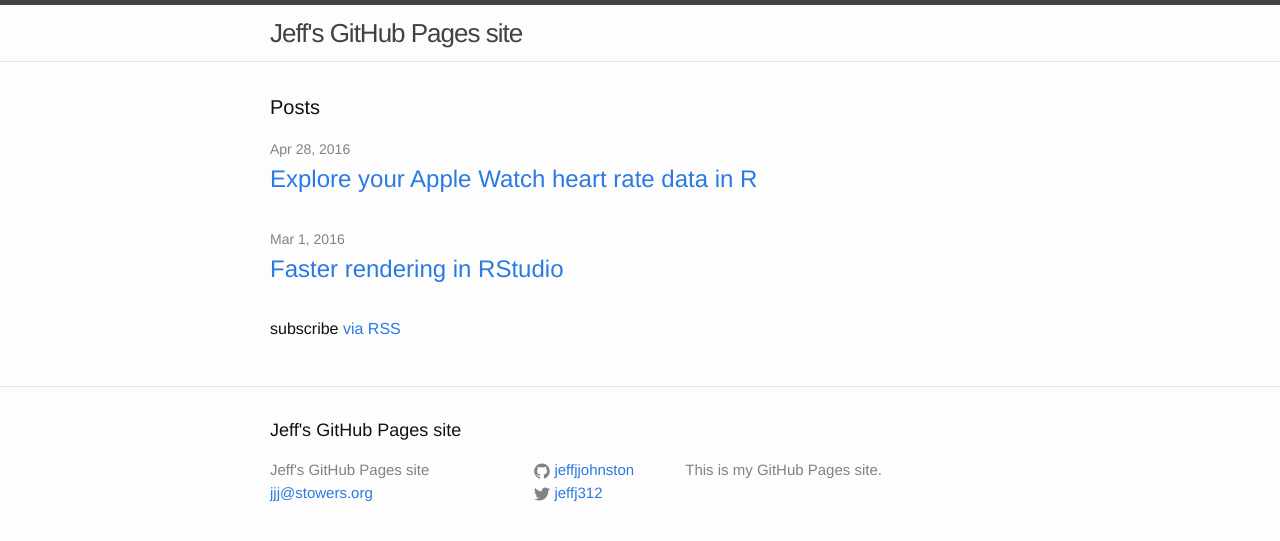
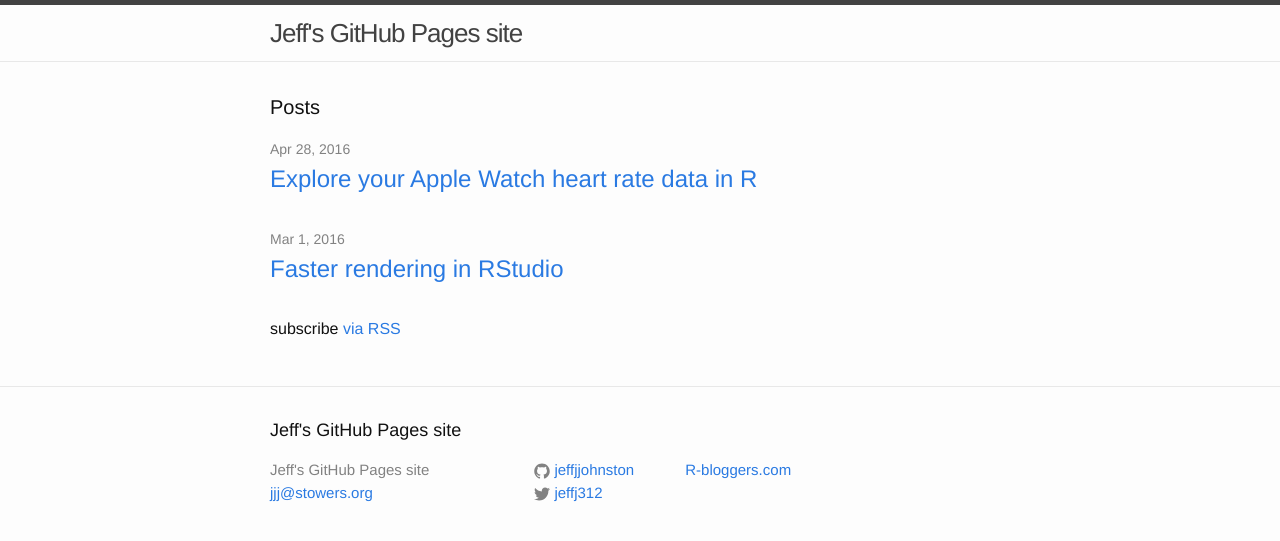
Before and after one commit to jeffjjohnston/jeffjjohnston.github.io, a Jekyll site: the page built from index.html, in a window 1280 px wide. Shown: the top 541 px of the page. Built offline with Jekyll 4.4.1, drawn with Linux system fonts in a browser that asks for light colours.

Commit message:
Add R-bloggers.com link to footer

```diff
--- a/_includes/footer.html
+++ b/_includes/footer.html
@@ -29,7 +29,7 @@
       </div>
 
       <div class="footer-col footer-col-3">
-        <p>{{ site.description }}</p>
+        <p><a href="http://r-bloggers.com">R-bloggers.com</a></p>
       </div>
     </div>
 
```
